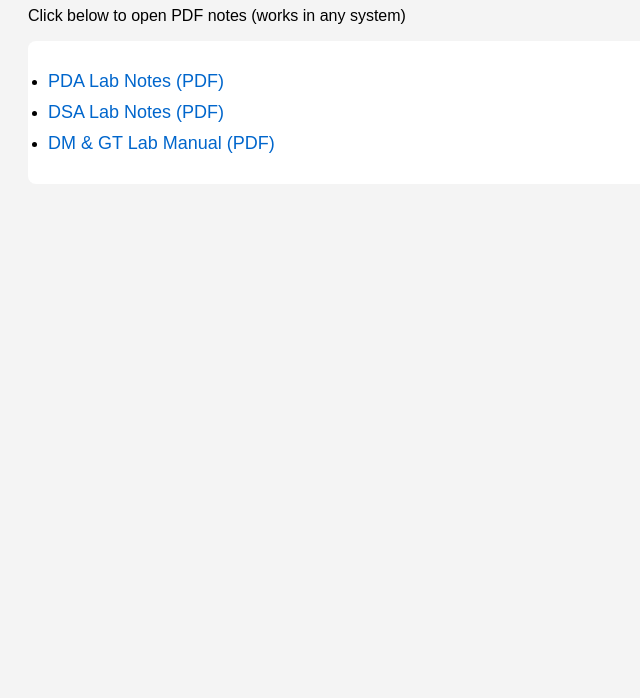
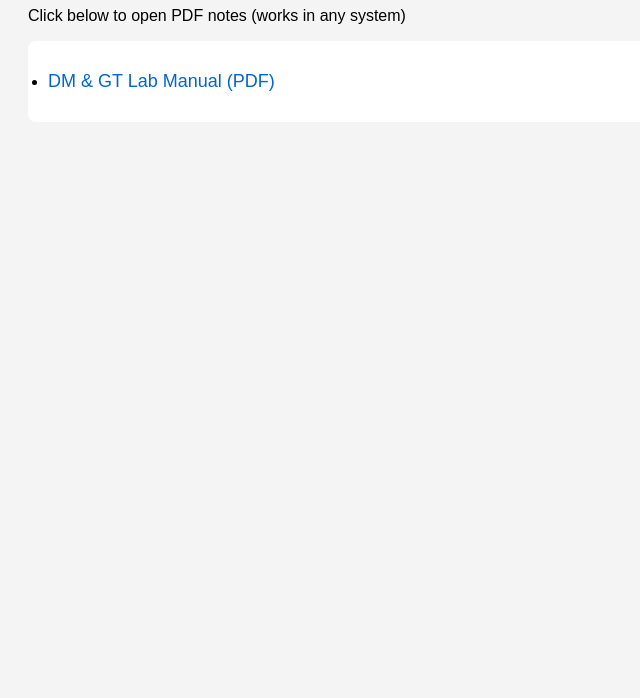
Before and after one commit to Mohin78600/my-notes, a plain HTML site: page index.html in a window 1280 px wide. Shown: the part 102-800 px from the top of the page, without its empty margins (0-640 px from the left). Drawn offline with Linux system fonts and the light colour scheme.

Commit message:
Update index.html

```diff
--- a/index.html
+++ b/index.html
@@ -35,17 +35,6 @@
     <p>Click below to open PDF notes (works in any system)</p>
 
     <ul>
-        <li>
-            <a href="pda_lab.pdf" target="_blank">
-                PDA Lab Notes (PDF)
-            </a>
-        </li>
-
-        <li>
-            <a href="dsa_lab.pdf" target="_blank">
-                DSA Lab Notes (PDF)
-            </a>
-        </li>
 
         <li>
             <a href="DM_GT.pdf" target="_blank">
```
